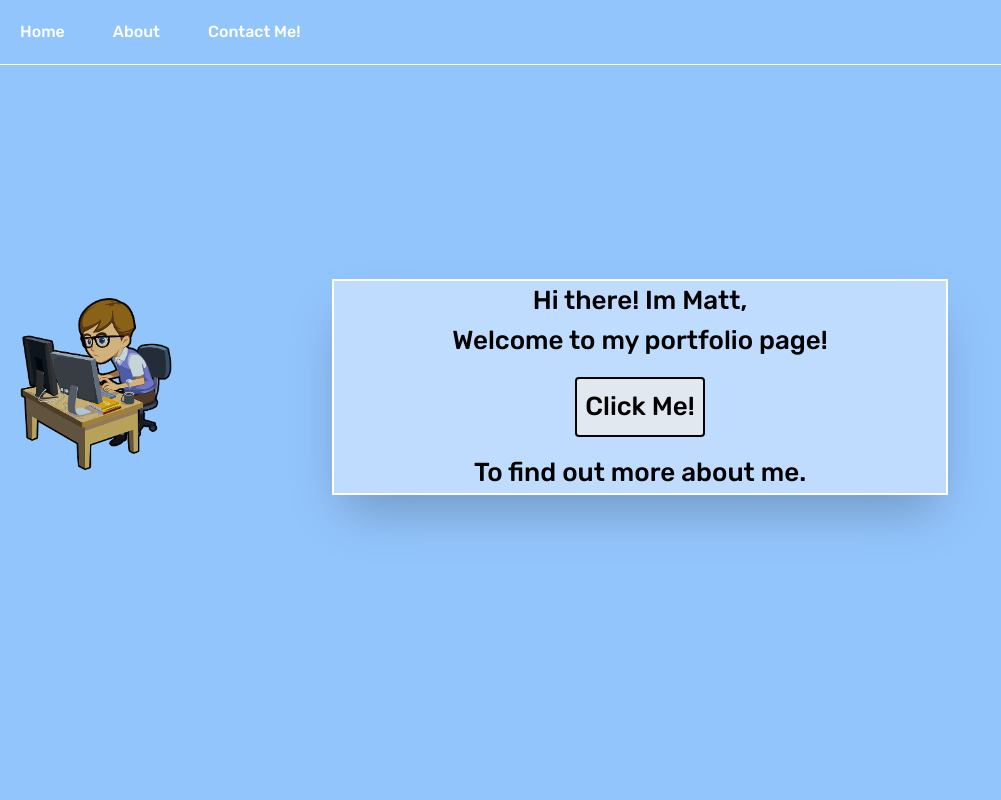
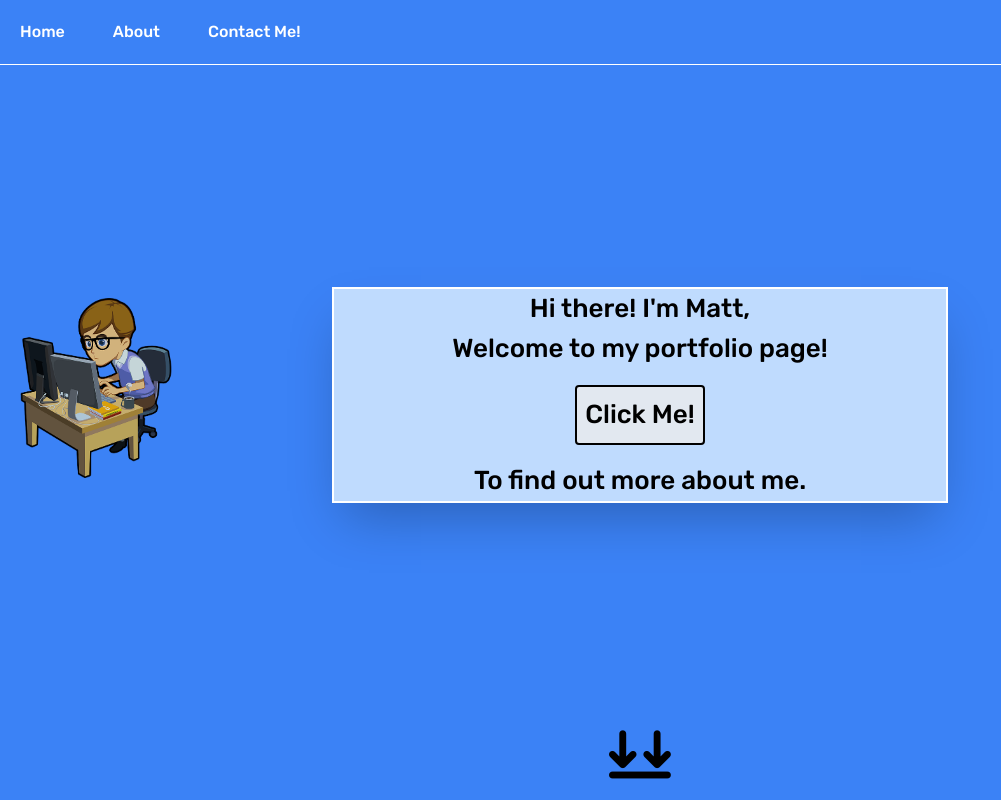
Before and after one commit to mattdyer1984/portfolio, a plain HTML site: page index.html in a window 1280 px wide. Shown: the whole page, without its empty margins (0-1001 px from the left). Drawn offline with nearby package versions, Linux system fonts and the light colour scheme.

Commit message:
Down arrow added to bottom of home page.

```diff
--- a/css/styles.css
+++ b/css/styles.css
@@ -1,3 +1,6 @@
+header {
+  height: 100vh;
+}
 
 nav {
   font-family:Rubik, sans-serif;
@@ -9,7 +12,7 @@ nav {
 }
 
 
-img{
+#programmer {
   width: 180px;
   height: 180px;
   position: relative;
@@ -39,3 +42,11 @@ img{
   font-size: 26px;
 
 }
+#down {
+  position: absolute;
+  bottom: 5px;
+  left: 0;
+  width: 100%;
+  font-size: 55px;
+  text-align: center;
+}
--- a/index.html
+++ b/index.html
@@ -17,6 +17,7 @@
 <link rel="preconnect" href="https://fonts.googleapis.com">
 <link rel="preconnect" href="https://fonts.gstatic.com" crossorigin>
 <link href="https://fonts.googleapis.com/css2?family=Rubik:wght@500&display=swap" rel="stylesheet">
+<link rel="stylesheet" href="https://cdnjs.cloudflare.com/ajax/libs/font-awesome/6.4.0/css/all.min.css">
     <link rel="icon" href="images/Matt.png" sizes="192x192">
     <link rel="shortcut icon" href="images/Matt.png">
     <link rel="apple-touch-icon" href="images/Matt.png">
@@ -24,7 +25,7 @@
     <script defer src="js/index.js"></script>
 </head>
 
-<body class="bg-blue-300">
+<body class="bg-blue-500">
     <div class=" container mx-auto">
 
 <header>
@@ -34,22 +35,27 @@
         <a href="#">Contact Me!</a>
     </nav>
 
-</header>
-<img src="images/programmer.png" alt="Cartoon style image of Matt">
+
+<img id="programmer" src="images/programmer.png" alt="Cartoon style image of Matt">
 <div class="grid-container">
     <div>
 
 </div>
-<div class="text-slate border-2 leading-10 bg-blue-200  border-white shadow-2xl"> </p>
-    <p>Hi there! Im Matt,</p>
+<div class="text-slate border-2  leading-10 bg-blue-200  border-white shadow-2xl"> </p>
+    <p>Hi there! I'm Matt,</p>
     <p> Welcome to my portfolio page!
-       <div> <button class="text-black m-4 p-2 border-2 border-black rounded bg-slate-200">Click Me!</button>  </div>
+       <div> <button href="#about" class="text-black m-4 p-2 border-2 border-black rounded bg-slate-200">Click Me!</button>  </div>
        <p> To find out more about me. </p>
     </p>
 </div>
     <div></div>
 </div>
-
+<div>
+    <a href="#about" id="down">
+<i class="fa-solid fa-arrows-down-to-line" ></i>
+</a>
+</div>
+</header>
 </div>
 </body>
 </html>
```
Also changed, not shown: images/chevron.png (added).
